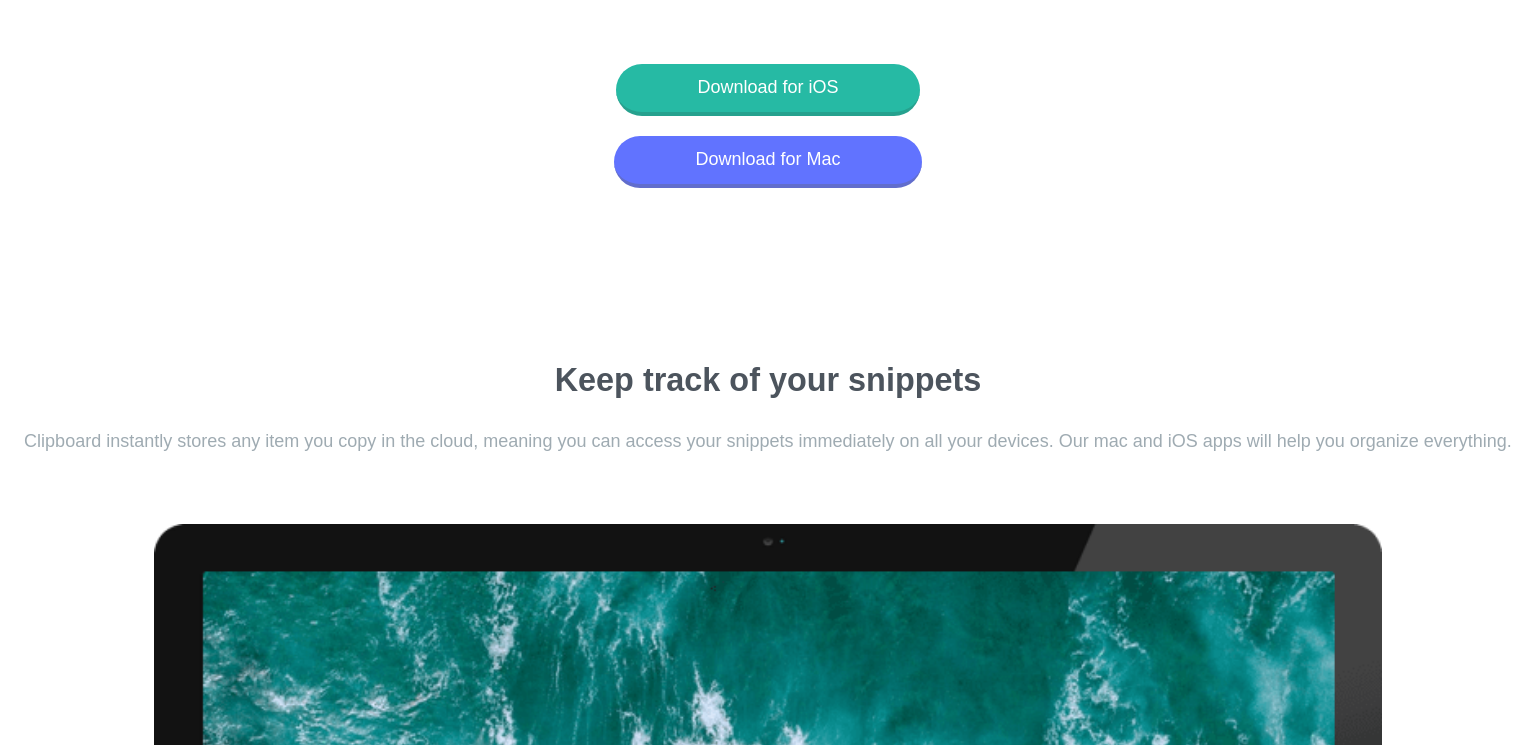
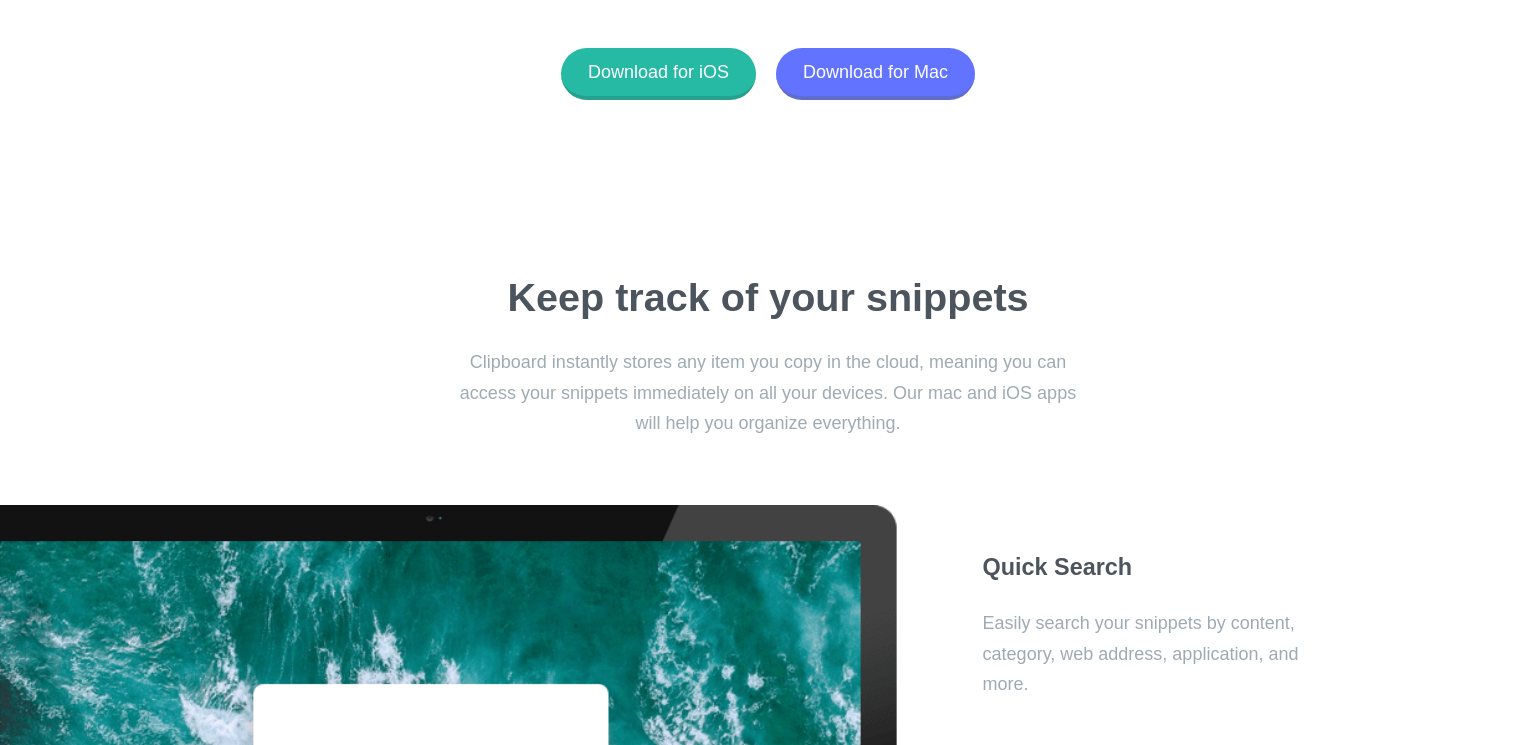
Before and after one commit to LeoDavila1994/FM-HTML-Y-CSS-CHALLENGE-1-, a plain HTML site: page index.html in a window 1536 px wide. Shown: the part 524-1269 px from the top of the page. Drawn offline with Linux system fonts and the light colour scheme; a web font is replaced by a local one.

Commit message:
desktop design

```diff
--- a/index.html
+++ b/index.html
@@ -11,7 +11,6 @@
 
 <body>
   <header class="header">
-    <img src="../assets/img/bg-header-mobile.png" alt="background">
     <div class="logo">
       <p>C</p>
     </div>
@@ -32,6 +31,7 @@
     <div class="mac-img-container mb">
       <img src="../assets/img/image-computer.png" alt="computer img">
     </div>
+    <div class="mac-description-container">
       <div class="mac-descriptions mb">
         <p class="mac-title">Quick Search</p>
         <p class="mac-description">Easily search your snippets by content, category, web address, application, and more.</p>
@@ -43,6 +43,7 @@
       <div class="mac-descriptions mbb">
         <p class="mac-title">Complete History</p>
         <p class="mac-description">Retrive any snippets from the first moment you started using the app</p>
+      </div>
     </div>
   </div>
   <div class="description-container mb">
@@ -102,6 +103,7 @@
     <div class="logo-sm">
       <p>c</p>
     </div>
+    <div class="list-container">
       <ul>
         <li><a href="#">FAQs</a></li>
         <li><a href="#">Contact Us</a></li>
@@ -109,6 +111,7 @@
         <li><a href="#">Press Kit</a></li>
         <li><a href="#">Install Guide</a></li>
       </ul>
+    </div>
     <div class="socials-container">
       <img src="../assets/img/icon-facebook.svg" alt="logo facebook">
       <img src="../assets/img/icon-twitter.svg" alt="logo twitter">
--- a/sass/_components.scss
+++ b/sass/_components.scss
@@ -2,12 +2,13 @@
 
 @use "sass:color";
 
-@mixin general-cta($cuztom-border) {
+@mixin general-cta($cuztom-border, $cuztom-bg) {
   border: none;
   padding: 0.75rem 4.5rem;
   color: #ffffff;
   border-radius: 2rem;
   border-bottom: 4px solid $cuztom-border;
+  background-color: $cuztom-bg;
 
   &:hover {
     opacity: 0.75;
@@ -17,8 +18,10 @@
 
 @mixin general-container {
   width: 100%;
+  max-width: 650px;
   text-align: center;
   padding: 0.7rem;
+  margin: auto;
 }
 
 @mixin general-title {
@@ -39,13 +42,11 @@
 }
 
 .cta-ios {
-  @include general-cta(color.adjust(var.$Strong-Cyan, $blackness: 10%));
-  background-color: var.$Strong-Cyan;
+  @include general-cta(color.adjust(var.$Strong-Cyan, $blackness: 10%), var.$Strong-Cyan);
 }
 
 .cta-mac {
-  @include general-cta(color.adjust(var.$Light-Blue, $blackness: 20%));
-  background-color: var.$Light-Blue;
+  @include general-cta(color.adjust(var.$Light-Blue, $blackness: 20%), var.$Light-Blue);
 }
 
 .description-container {
@@ -88,3 +89,18 @@
     @include general-description();
   }
 }
+
+@media (min-width: 768px) {
+  .cta-ios, .cta-mac {
+    padding: 0.75rem 1.5rem;
+  }
+
+  .description-container .title {
+    font-size: 2.2rem;
+  }
+
+  .mac-descriptions {
+    width: 380px;
+    text-align: left;
+  }
+}
--- a/sass/_globals.scss
+++ b/sass/_globals.scss
@@ -9,15 +9,15 @@
 }
 
 .header {
-  position: relative;
+  display: flex;
+  justify-content: center;
+  align-items: center;
   width: 100%;
   height: 20rem;
-  overflow: hidden;
-  margin-bottom: var.$ms;
-
-  img {
-    width: 100%;
-  }
+  background-image: url("../assets/img/bg-header-mobile.png");
+  background-repeat: no-repeat;
+  background-size: cover;
+  background-position: center;
 
   .logo {
     width: 7rem;
@@ -25,12 +25,8 @@
     display: flex;
     justify-content: center;
     align-items: center;
-    position: absolute;
     border-radius: 50%;
     border: 7px solid var.$Strong-Cyan;
-    top: 50%;
-    left: 50%;
-    transform: translate(-50%, -50%);
 
     p {
       color: var.$Strong-Cyan;
@@ -72,6 +68,7 @@
 
 .device-img-container {
   width: 80%;
+  max-width: 900px;
   margin-left: auto;
   margin-right: auto;
 
@@ -150,6 +147,7 @@
 
         &:hover {
           cursor: pointer;
+          color: var.$Strong-Cyan;
         }
       }
     }
@@ -180,3 +178,144 @@
 .mbb {
   margin-bottom: var.$mb;
 }
+
+@media (min-width: 768px) {
+  .header {
+    background-image: url("../assets/img/bg-header-desktop.png");
+  }
+
+  .cta-container {
+    max-width: 640px;
+    flex-direction: row;
+    margin-left: auto;
+    margin-right: auto;
+  }
+
+}
+
+@media (min-width: 1440px) {
+  .mac-container {
+    max-width: 1440px;
+    flex-direction: row;
+    align-items: flex-start;
+    overflow: hidden;
+    margin-bottom: var.$ms;
+
+    .mac-img-container {
+      width: 100%;
+
+      img {
+        transform: translateX(-4%);
+      }
+    }
+
+    .mac-description-container {
+      display: flex;
+      flex-direction: column;
+      gap: 2rem;
+      padding: 2rem 5rem 0 2rem;
+
+      & .mb, .mbb {
+        margin: 0;
+      }
+    }
+  }
+
+  .card-main {
+    width: 85%;
+    max-width: 1440px;
+    display: flex;
+    margin: auto;
+
+    .mb {
+      margin-top: 0;
+    }
+  }
+
+  .logos-main-container {
+    flex-direction: row;
+
+    .logo-container{
+      width: 10rem;
+      text-align: center;
+
+      img {
+        width: 80%;
+        height: 80%;
+        object-fit: contain;
+      }
+    }
+  }
+
+  .footer {
+    flex-direction: row;
+    justify-content: space-between;
+    align-items: center;
+    padding: 0 7rem;
+
+    .logo-sm {
+      position: relative;
+      display: flex;
+      justify-content: center;
+      align-items: center;
+      width: 2.5rem;
+      height: 2.5rem;
+      margin: 2rem 0;
+      border: 4px solid var.$Strong-Cyan;
+      border-radius: 50% ;
+
+      p {
+        position: absolute;
+        top: 50%;
+        color: var.$Strong-Cyan;
+        transform: scale(2.7) translateY(-28%);
+        font-weight: 600;
+      }
+    }
+
+    .list-container {
+      width: 600px;
+      height: 100%;
+      ul {
+        display: flex;
+        flex-wrap: wrap;
+        flex-direction: row;
+        justify-content: flex-start;
+        align-items: center;
+        gap: 0;
+
+        li {
+          width: 200px;
+          height: 50px;
+          list-style: none;
+          display: flex;
+          align-items: center;
+
+          a {
+            text-decoration: none;
+            color: var.$Dark-Grayish-Blue;
+
+            &:hover {
+              cursor: pointer;
+              color: var.$Strong-Cyan;
+            }
+          }
+        }
+      }
+    }
+
+    .socials-container {
+      width: auto;
+      height: 7rem;
+      display: flex;
+      justify-content: center;
+      align-items: center;
+      gap: 2rem;
+
+      img {
+        cursor: pointer;
+      }
+    }
+  }
+
+}
```
Also changed, not shown: css/styles.css, 1 other file. Lines whose indentation alone changed are shown as unchanged.
